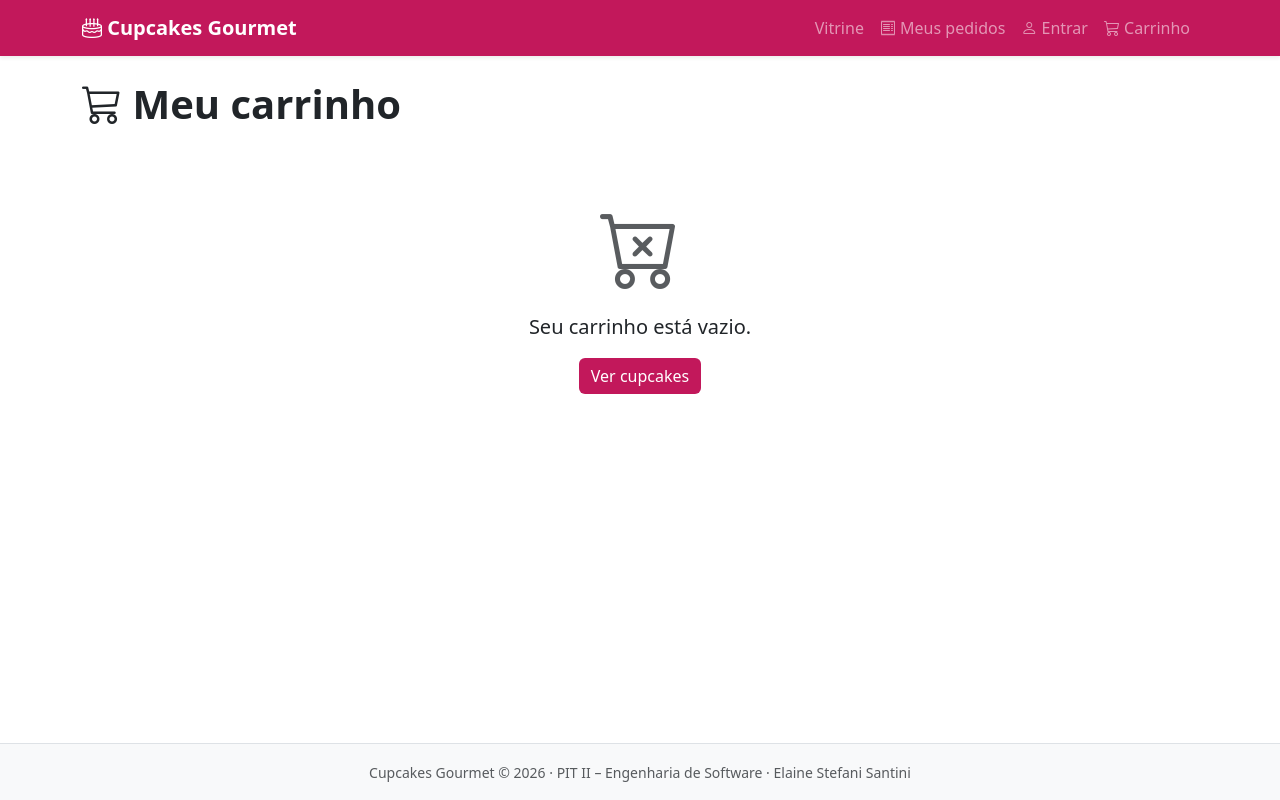
After one commit to NanneSantin/cupcakes-app, a Flask app: page /carrinho/ in a window 1280 px wide. The commit adds this page. Run offline with Flask 3, Linux system fonts and the light colour scheme.

Commit message:
Carrinho de compras com adicionar, atualizar e remover itens

```diff
--- a/backend/app/__init__.py
+++ b/backend/app/__init__.py
@@ -45,9 +45,11 @@ def create_app(config_class=Config):
     # Registra os controllers (rotas) – camada C do MVC
     from app.controllers.vitrine import vitrine_bp
     from app.controllers.auth import auth_bp
+    from app.controllers.carrinho import carrinho_bp
 
     app.register_blueprint(vitrine_bp)
     app.register_blueprint(auth_bp)
+    app.register_blueprint(carrinho_bp)
 
     # Tratamento de erros: páginas amigáveis em vez da tela padrão do servidor
     @app.errorhandler(404)
--- /dev/null
+++ b/backend/app/controllers/carrinho.py
@@ -0,0 +1,95 @@
+"""Controller do carrinho (C do MVC).
+
+O carrinho fica guardado na sessão do navegador (não no banco), no formato
+{"id_do_produto": quantidade}. Ele só vira pedido no banco ao finalizar a compra.
+"""
+
+from decimal import Decimal
+from flask import Blueprint, render_template, request, redirect, url_for, flash, session
+from app.models import db, Produto
+
+carrinho_bp = Blueprint("carrinho", __name__, url_prefix="/carrinho")
+
+
+def obter_carrinho():
+    return session.get("carrinho", {})
+
+
+def salvar_carrinho(carrinho):
+    session["carrinho"] = carrinho
+    session.modified = True
+
+
+def itens_do_carrinho():
+    """Monta a lista de itens com produto, quantidade e subtotal, e o total geral."""
+    itens = []
+    total = Decimal("0.00")
+    for produto_id, quantidade in obter_carrinho().items():
+        produto = db.session.get(Produto, int(produto_id))
+        if not produto or not produto.ativo:
+            continue
+        subtotal = produto.preco * quantidade
+        total += subtotal
+        itens.append(
+            {"produto": produto, "quantidade": quantidade, "subtotal": subtotal}
+        )
+    return itens, total
+
+
+def ler_quantidade(produto):
+    """Lê a quantidade do formulário e garante que fique entre 1 e o estoque."""
+    quantidade = request.form.get("quantidade", type=int) or 1
+    return max(1, min(quantidade, produto.estoque))
+
+
+@carrinho_bp.app_context_processor
+def quantidade_no_carrinho():
+    # Disponibiliza o total de itens para todas as telas (ícone do menu)
+    return {"qtd_carrinho": sum(obter_carrinho().values())}
+
+
+@carrinho_bp.route("/")
+def ver():
+    itens, total = itens_do_carrinho()
+    return render_template("pages/carrinho.html", itens=itens, total=total)
+
+
+@carrinho_bp.route("/adicionar/<int:produto_id>", methods=["POST"])
+def adicionar(produto_id):
+    produto = Produto.query.filter_by(id=produto_id, ativo=True).first_or_404()
+    carrinho = obter_carrinho()
+    chave = str(produto_id)
+
+    nova_quantidade = carrinho.get(chave, 0) + ler_quantidade(produto)
+    if nova_quantidade > produto.estoque:
+        nova_quantidade = produto.estoque
+        flash(
+            f"Temos apenas {produto.estoque} unidades de {produto.nome} em estoque.",
+            "warning",
+        )
+    else:
+        flash(f"{produto.nome} adicionado ao carrinho!", "success")
+
+    carrinho[chave] = nova_quantidade
+    salvar_carrinho(carrinho)
+    return redirect(url_for("carrinho.ver"))
+
+
+@carrinho_bp.route("/atualizar/<int:produto_id>", methods=["POST"])
+def atualizar(produto_id):
+    produto = Produto.query.filter_by(id=produto_id, ativo=True).first_or_404()
+    carrinho = obter_carrinho()
+    if str(produto_id) in carrinho:
+        carrinho[str(produto_id)] = ler_quantidade(produto)
+        salvar_carrinho(carrinho)
+        flash("Quantidade atualizada.", "info")
+    return redirect(url_for("carrinho.ver"))
+
+
+@carrinho_bp.route("/remover/<int:produto_id>", methods=["POST"])
+def remover(produto_id):
+    carrinho = obter_carrinho()
+    if carrinho.pop(str(produto_id), None) is not None:
+        salvar_carrinho(carrinho)
+        flash("Item removido do carrinho.", "info")
+    return redirect(url_for("carrinho.ver"))
--- a/frontend/templates/layouts/base.html
+++ b/frontend/templates/layouts/base.html
@@ -47,7 +47,13 @@
           <li class="nav-item"><a class="nav-link" href="{{ url_for('auth.login') }}"><i class="bi bi-person"></i>
               Entrar</a></li>
           {% endif %}
-          <li class="nav-item"><a class="nav-link" href="#"><i class="bi bi-cart3"></i> Carrinho</a></li>
+          <li class="nav-item">
+            <a class="nav-link" href="{{ url_for('carrinho.ver') }}">
+              <i class="bi bi-cart3"></i> Carrinho
+              {% if qtd_carrinho %}<span class="badge rounded-pill bg-light text-dark">{{ qtd_carrinho }}</span>{% endif
+              %}
+            </a>
+          </li>
         </ul>
       </div>
     </div>
--- /dev/null
+++ b/frontend/templates/pages/carrinho.html
@@ -0,0 +1,82 @@
+{% extends "layouts/base.html" %}
+
+{% block title %}Carrinho · Cupcakes Gourmet{% endblock %}
+
+{% block content %}
+<h1 class="fw-bold mb-4"><i class="bi bi-cart3"></i> Meu carrinho</h1>
+
+{% if itens %}
+<div class="row g-4">
+    <!-- Lista de itens -->
+    <div class="col-lg-8">
+        <div class="card shadow-sm">
+            <ul class="list-group list-group-flush">
+                {% for item in itens %}
+                {% set p = item.produto %}
+                <li class="list-group-item py-3">
+                    <div class="row align-items-center g-3">
+                        <div class="col-3 col-md-2">
+                            <img src="{{ url_for('static', filename='img/produtos/' ~ p.imagem) }}"
+                                class="foto-produto rounded" alt="Cupcake de {{ p.nome }}">
+                        </div>
+                        <div class="col-9 col-md-4">
+                            <a href="{{ url_for('vitrine.detalhe', produto_id=p.id) }}"
+                                class="fw-bold text-decoration-none text-dark">{{ p.nome }}</a>
+                            <div class="small text-muted">R$ {{ "%.2f"|format(p.preco)|replace('.', ',') }} cada</div>
+                        </div>
+                        <div class="col-7 col-md-3">
+                            <form method="post" action="{{ url_for('carrinho.atualizar', produto_id=p.id) }}"
+                                class="d-flex gap-1">
+                                <input type="number" name="quantidade" value="{{ item.quantidade }}" min="1"
+                                    max="{{ p.estoque }}" class="form-control form-control-sm" style="width: 70px"
+                                    aria-label="Quantidade de {{ p.nome }}">
+                                <button type="submit" class="btn btn-sm btn-outline-secondary"
+                                    title="Atualizar quantidade">
+                                    <i class="bi bi-arrow-repeat"></i>
+                                </button>
+                            </form>
+                        </div>
+                        <div class="col-5 col-md-3 d-flex justify-content-end align-items-center gap-2">
+                            <span class="fw-bold">R$ {{ "%.2f"|format(item.subtotal)|replace('.', ',') }}</span>
+                            <form method="post" action="{{ url_for('carrinho.remover', produto_id=p.id) }}">
+                                <button type="submit" class="btn btn-sm btn-outline-danger"
+                                    title="Remover {{ p.nome }}">
+                                    <i class="bi bi-trash"></i>
+                                </button>
+                            </form>
+                        </div>
+                    </div>
+                </li>
+                {% endfor %}
+            </ul>
+        </div>
+        <a href="{{ url_for('vitrine.index') }}" class="btn btn-link mt-2 px-0">
+            <i class="bi bi-arrow-left"></i> Continuar comprando
+        </a>
+    </div>
+
+    <!-- Resumo -->
+    <div class="col-lg-4">
+        <div class="card shadow-sm">
+            <div class="card-body">
+                <h2 class="h5 fw-bold">Resumo</h2>
+                <div class="d-flex justify-content-between my-3">
+                    <span>Total</span>
+                    <span class="fs-4 fw-bold">R$ {{ "%.2f"|format(total)|replace('.', ',') }}</span>
+                </div>
+                <!-- O botão será ativado quando o checkout for implementado -->
+                <button class="btn btn-cupcake w-100" disabled title="Disponível em breve">
+                    Finalizar pedido
+                </button>
+            </div>
+        </div>
+    </div>
+</div>
+{% else %}
+<div class="text-center py-5">
+    <i class="bi bi-cart-x display-1 text-muted"></i>
+    <p class="lead mt-3">Seu carrinho está vazio.</p>
+    <a href="{{ url_for('vitrine.index') }}" class="btn btn-cupcake">Ver cupcakes</a>
+</div>
+{% endif %}
+{% endblock %}
--- a/frontend/templates/pages/produto.html
+++ b/frontend/templates/pages/produto.html
@@ -23,12 +23,12 @@
     <p class="lead">{{ produto.descricao }}</p>
     <p class="fs-3 fw-bold">R$ {{ "%.2f"|format(produto.preco)|replace('.', ',') }}</p>
 
-    <!-- O botão será ativado quando o carrinho for implementado -->
-    <form class="d-flex gap-2 align-items-center" onsubmit="return false;">
+    <form method="post" action="{{ url_for('carrinho.adicionar', produto_id=produto.id) }}"
+      class="d-flex gap-2 align-items-center">
       <label for="qtd" class="form-label mb-0">Quantidade</label>
       <input type="number" id="qtd" name="quantidade" value="1" min="1" max="{{ produto.estoque }}" class="form-control"
         style="width: 90px">
-      <button class="btn btn-cupcake" disabled title="Disponível em breve">
+      <button type="submit" class="btn btn-cupcake">
         <i class="bi bi-cart-plus"></i> Adicionar ao carrinho
       </button>
     </form>
```
Also changed, not shown: backend/tests/test_carrinho.py (added, +66 -0 lines).
